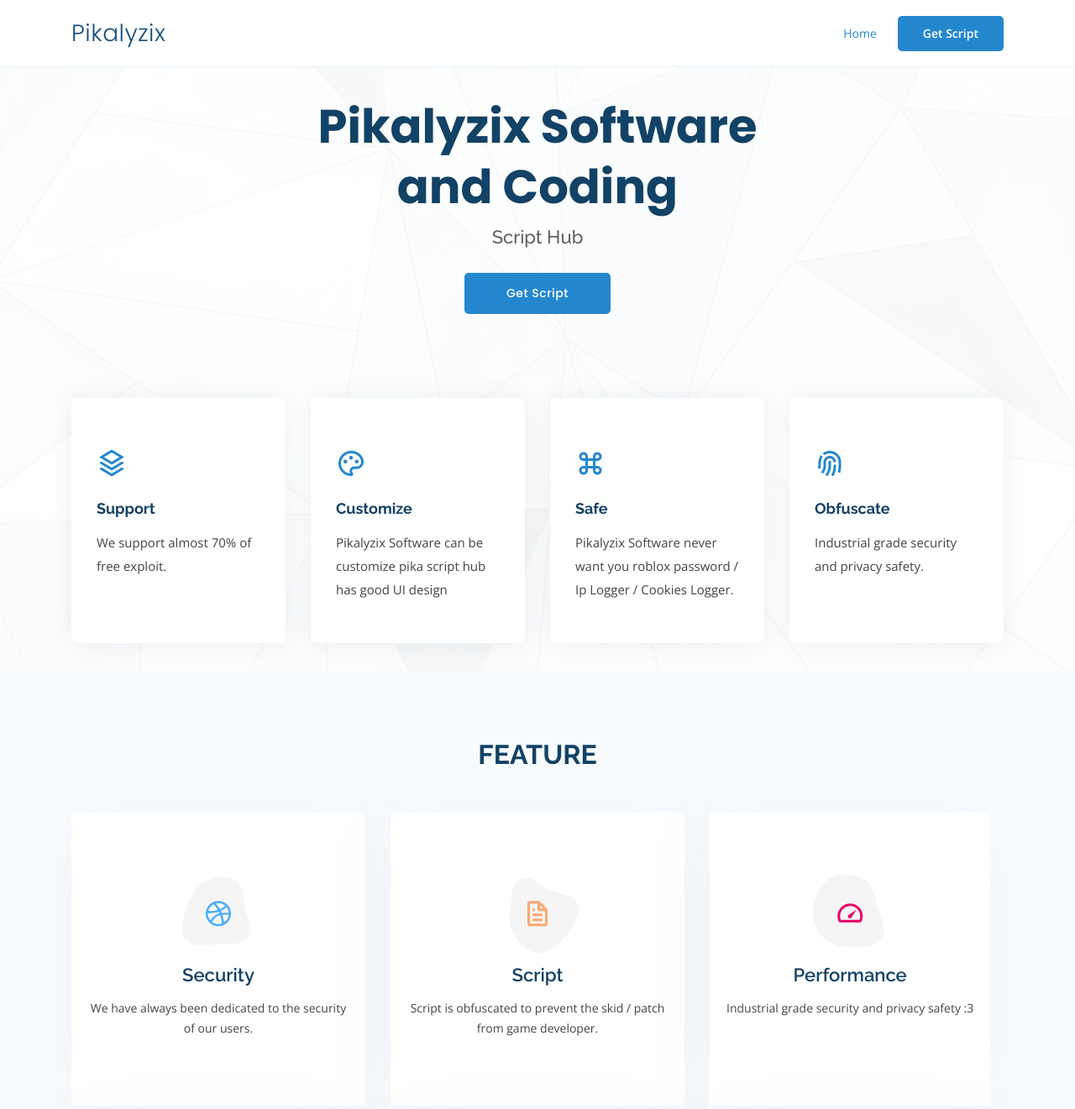
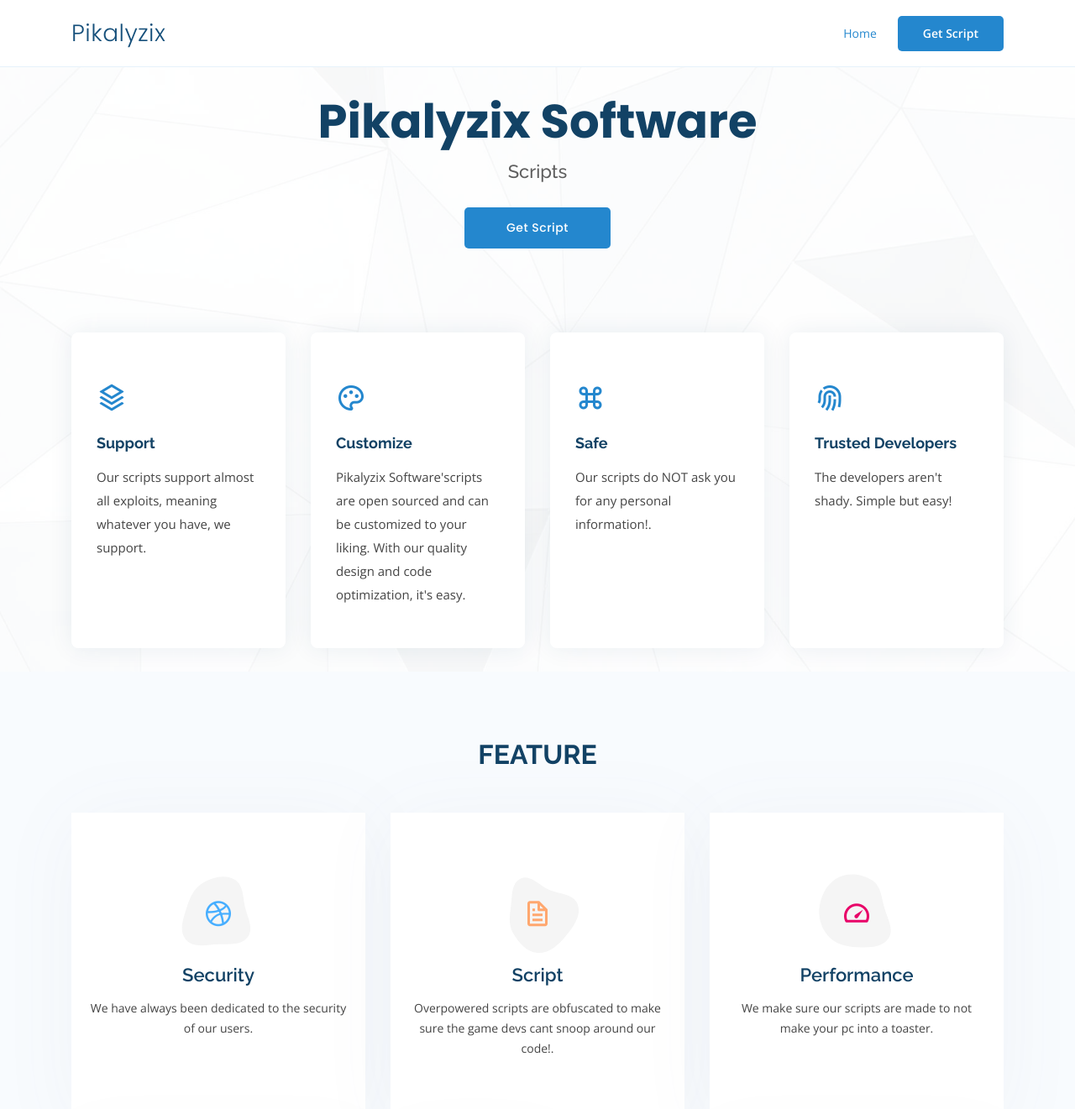
Before and after one commit to Pikalyzix-Software/Web, a plain HTML site: page index.html in a window 1280 px wide. Shown: the top 1321 px of the page at 84% size. Drawn offline with nearby package versions, Linux system fonts and the light colour scheme.

Commit message:
Update index.html

```diff
--- a/index.html
+++ b/index.html
@@ -52,8 +52,8 @@
     <div class="container position-relative" data-aos="fade-up" data-aos-delay="100">
       <div class="row justify-content-center">
         <div class="col-xl-7 col-lg-9 text-center">
-          <h1>Pikalyzix Software and Coding</h1>
-          <h2>Script Hub</h2>
+          <h1>Pikalyzix Software</h1>
+          <h2>Scripts</h2>
         </div>
       </div>
       <div class="text-center">
@@ -65,7 +65,7 @@
           <div class="icon-box">
             <div class="icon"><i class="ri-stack-line"></i></div>
             <h4 class="title"><a href="">Support</a></h4>
-            <p class="description">We support almost 70% of free exploit.</p>
+            <p class="description">Our scripts support almost all exploits, meaning whatever you have, we support.</p>
           </div>
         </div>
 
@@ -73,7 +73,7 @@
           <div class="icon-box">
             <div class="icon"><i class="ri-palette-line"></i></div>
             <h4 class="title"><a href="">Customize</a></h4>
-            <p class="description">Pikalyzix Software can be customize pika script hub has good UI design</p>
+            <p class="description">Pikalyzix Software'scripts are open sourced and can be customized to your liking. With our quality design and code optimization, it's easy.</p>
           </div>
         </div>
 
@@ -81,15 +81,15 @@
           <div class="icon-box">
             <div class="icon"><i class="ri-command-line"></i></div>
             <h4 class="title"><a href="">Safe</a></h4>
-            <p class="description">Pikalyzix Software never want you roblox password / Ip Logger / Cookies Logger.</p>
+            <p class="description">Our scripts do NOT ask you for any personal information!.</p>
           </div>
         </div>
 
         <div class="col-md-6 col-lg-3 d-flex align-items-stretch mb-5 mb-lg-0" data-aos="zoom-in" data-aos-delay="500">
           <div class="icon-box">
             <div class="icon"><i class="ri-fingerprint-line"></i></div>
-            <h4 class="title"><a href="">Obfuscate</a></h4>
-            <p class="description">Industrial grade security and privacy safety.</p>
+            <h4 class="title"><a href="">Trusted Developers</a></h4>
+            <p class="description">The developers aren't shady. Simple but easy!</p>
           </div>
         </div>
 
@@ -131,7 +131,7 @@
                 <i class="bx bx-file"></i>
               </div>
               <h4><a href="">Script</a></h4>
-              <p>Script is obfuscated to prevent the skid / patch from game developer.</p>
+              <p>Overpowered scripts are obfuscated to make sure the game devs cant snoop around our code!.</p>
             </div>
           </div>
 
@@ -144,7 +144,7 @@
                 <i class="bx bx-tachometer"></i>
               </div>
               <h4><a href="">Performance</a></h4>
-              <p>Industrial grade security and privacy safety :3</p>
+              <p>We make sure our scripts are made to not make your pc into a toaster.</p>
             </div>
           </div>
 
@@ -170,7 +170,7 @@
                 <i class="bx bx-slideshow"></i>
               </div>
               <h4>Showcase<a href=""></a></h4>
-              <p>We'll have a showcase how good pika script hub / software.</p>
+              <p>Showcase if you want lol.</p>
             </div>
           </div>
 
@@ -183,7 +183,7 @@
                 <i class="bx bx-arch"></i>
               </div>
               <h4><a href="">Product</a></h4>
-              <p>Proudly made in the United States of America.</p>
+              <p>Our scripts are proudly made in the United States of America.</p>
             </div>
           </div>
 
@@ -226,7 +226,7 @@
               </div>
               <div class="member-info">
                 <h4>Pikalyzix</h4>
-                <span>Script Hub</span>
+                <span>Owner and Founder of Pikalyzix Software</span>
               </div>
             </div>
           </div>
```
